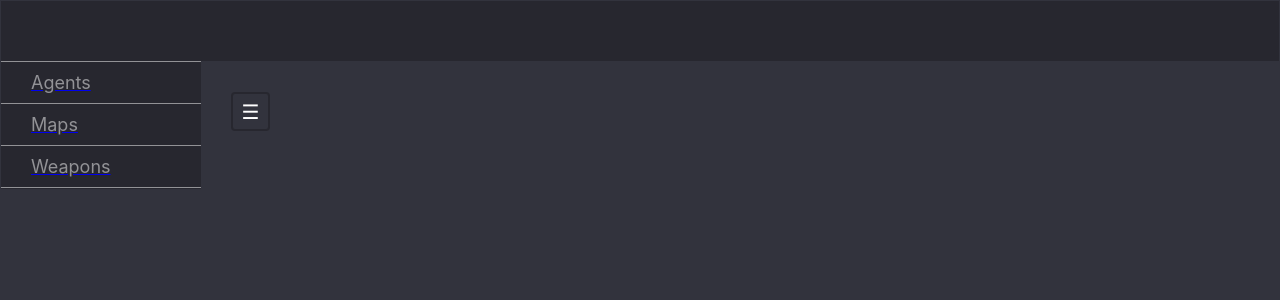
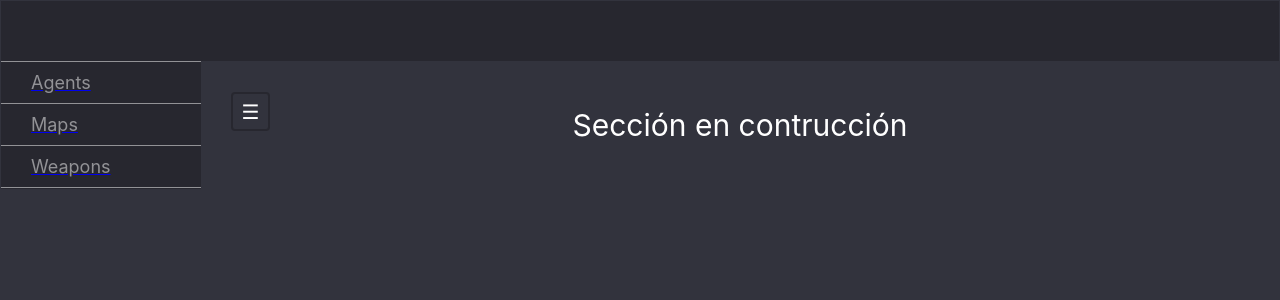
Before and after one commit to DepetrisFe/radianite-web, a React (Create React App) app: page /agents in a window 1280 px wide. Shown: the top 300 px of the page. Built offline with nearby package versions, Linux system fonts and the light colour scheme.

Commit message:
creacion de componente Agents

```diff
--- a/src/App.js
+++ b/src/App.js
@@ -2,6 +2,7 @@ import { BrowserRouter as Router, Switch, Route, Link } from "react-router-dom";
 import "./App.css";
 import Header from "./Header";
 import Sidebar from "./Components/Sidebar/Sidebar";
+import FrontPageAgents from "./Components/Agents/FrontPageAgents";
 import FrontPageWeapons from "./Components/Weapons/FrontPageWeapons";
 
 function App() {
@@ -12,7 +13,9 @@ function App() {
         <div className="content">
           <Sidebar />
           <Switch>
-            <Route path="/agents" exact></Route>
+            <Route path="/agents" exact>
+              <FrontPageAgents />
+            </Route>
             <Route path="/maps" exact></Route>
             <Route path="/weapons" exact>
               <FrontPageWeapons />
--- /dev/null
+++ b/src/Components/Agents/FrontPageAgents.jsx
@@ -0,0 +1,12 @@
+import React from "react";
+import "./frontPageAgents.css";
+
+const FrontPageAgents = () => {
+  return (
+    <>
+      <div className="agentsMain">Sección en contrucción</div>
+    </>
+  );
+};
+
+export default FrontPageAgents;
--- /dev/null
+++ b/src/Components/Agents/frontPageAgents.css
@@ -0,0 +1,9 @@
+.agentsMain {
+  display: flex;
+  width: 100%;
+  min-height: 100%;
+  justify-content: center;
+  align-items: center;
+  font-size: 30px;
+  color: white;
+}
```
